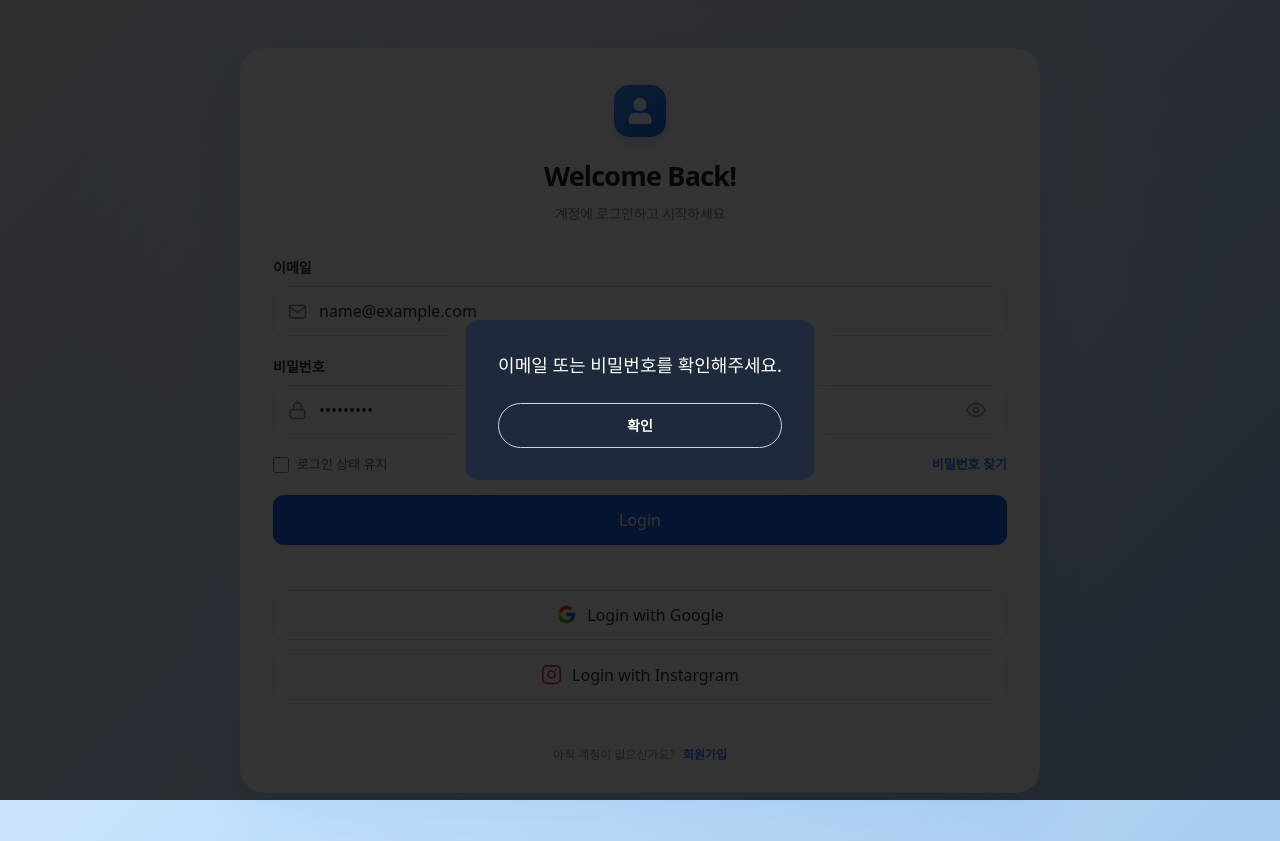
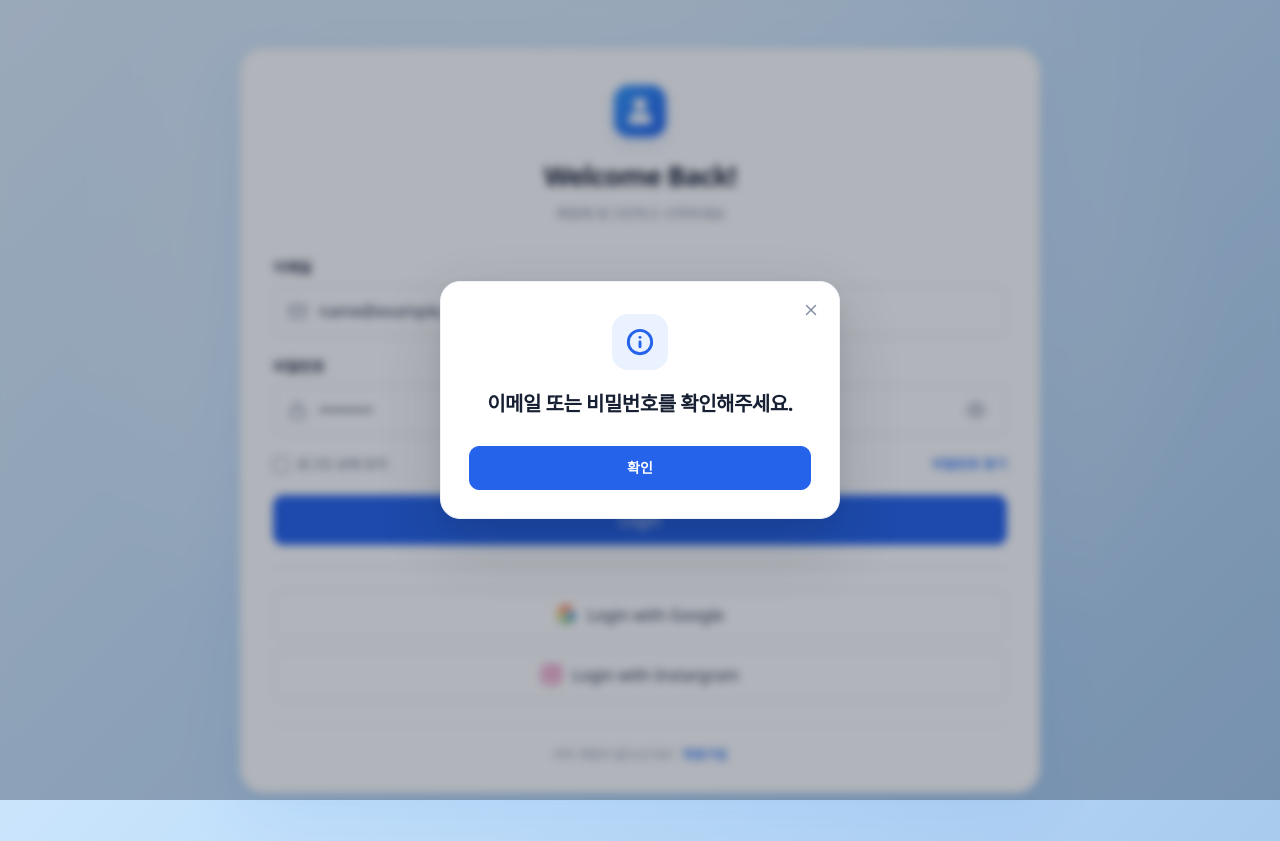
Before and after one commit to HKSEV/erp, a Next.js app in the folder erp-frontend/: page / in a window 1280 px wide. Both pictures are taken after typing "name@example.com", "Sample123" into the empty fields and a click on the button "Login". Built offline with nearby package versions, Linux system fonts and the light colour scheme; no server answers; a web font is replaced by a local one.

Commit message:
20261023_김승훈_알림창수정

```diff
--- a/erp-frontend/src/app/forgot/page.tsx
+++ b/erp-frontend/src/app/forgot/page.tsx
@@ -32,9 +32,9 @@ export default function ForgotPassword() {
     <S.MemberContainer>
       <S.MemberCard aria-labelledby="forgot-password-title">
         <S.MemberHeader>
-          <S.MemberLogoIcon aria-hidden="true">
+          <S.MemberIcon aria-hidden="true">
             <FiLock/>
-          </S.MemberLogoIcon>
+          </S.MemberIcon>
           <S.MemberTitle id="forgot-password-title">
             Forgot Your Password?
           </S.MemberTitle>
--- a/erp-frontend/src/app/page.tsx
+++ b/erp-frontend/src/app/page.tsx
@@ -55,9 +55,9 @@ export default function Home() {
     <S.MemberContainer>
       <S.MemberCard aria-labelledby="login-title">
         <S.MemberHeader>
-          <S.MemberLogoIcon aria-hidden="true">
+          <S.MemberIcon aria-hidden="true">
             <FaUser/>
-          </S.MemberLogoIcon>
+          </S.MemberIcon>
           <S.MemberTitle id="login-title">
             Welcome Back!
           </S.MemberTitle>
--- a/erp-frontend/src/app/register/page.tsx
+++ b/erp-frontend/src/app/register/page.tsx
@@ -139,9 +139,9 @@ export default function Member() {
       strategy="lazyOnload"/>
       <S.MemberCard aria-labelledby="register-title">
         <S.MemberHeader>
-          <S.MemberLogoIcon aria-hidden="true">
+          <S.MemberIcon aria-hidden="true">
             <FiUserPlus/>
-          </S.MemberLogoIcon>
+          </S.MemberIcon>
           <S.MemberTitle id="register-title">
             Create an Account!
           </S.MemberTitle>
--- a/erp-frontend/src/assets/css/Member.styles.ts
+++ b/erp-frontend/src/assets/css/Member.styles.ts
@@ -56,7 +56,7 @@ export const MemberHeader = styled.header`
   margin-bottom: 2rem;
   text-align: center;
 `;
-export const MemberLogoIcon = styled.div`
+export const MemberIcon = styled.div`
   ${C.FlexCenter}
   width: 3.25rem;
   height: 3.25rem;
@@ -303,7 +303,7 @@ export const MemberSearchButton = styled.button`
   ${C.ButtonBase}
   width: auto;
   padding-inline: 1rem;
-  color: #2563Eb;
+  color: #2563EB;
   border: 1px solid #3278F6;
   white-space: nowrap;
 
--- a/erp-frontend/src/assets/css/Modal.styles.ts
+++ b/erp-frontend/src/assets/css/Modal.styles.ts
@@ -12,31 +12,37 @@ const fadeOut = keyframes`
 const slideUp = keyframes`
   from {
     opacity: 0;
-    transform: translateY(1.25rem);
+    transform: translateY(8px) scale(0.98);
   }
 
   to {
     opacity: 1;
-    transform: translateY(0);
+    transform: translateY(0) scale(1);
   }
 `;
 const slideDown = keyframes`
   from {
     opacity: 1;
-    transform: translateY(0);
+    transform: translateY(0) scale(1);
   }
 
   to {
     opacity: 0;
-    transform: translateY(1.25rem);
+    transform: translateY(8px) scale(0.98);
   }
 `;
+
+export type AlertModalVariant =
+  | "info"
+  | "success"
+  | "error"
+  | "confirm";
 
 interface ModalProps {
   $isClosing?: boolean;
 };
 
-// 일정모달
+// layout
 export const ModalOverlay = styled.div<ModalProps>`
   position: fixed;
   top: 0;
@@ -46,7 +52,9 @@ export const ModalOverlay = styled.div<ModalProps>`
   height: 100%;
   z-index: 99999;
   ${C.FlexCenter}
-  animation: ${({$isClosing}) => ($isClosing ? fadeOut : fadeIn)} 0.3s ease-out forwards;
+  animation: ${({$isClosing}) => (
+    $isClosing ? fadeOut : fadeIn
+  )} 0.3s ease-out forwards;
 `;
 export const ModalContainer = styled.div`
   background-color: #FFF;
@@ -54,24 +62,6 @@ export const ModalContainer = styled.div`
   padding: 24px;
   border-radius: 8px;
   box-shadow: 0 4px 12px rgba(0, 0, 0, 0.15);
-`;
-export const ModalBox = styled.div<ModalProps>`
-  background-color: #1E293B;
-  padding: 2rem;
-  border-radius: 0.75rem;
-  min-width: 18.75rem;
-  max-width: 90%;
-  gap: 1.5rem;
-  ${C.FlexColumn}
-  ${C.BoxShadow}
-  animation: ${({$isClosing}) => ($isClosing ? slideDown : slideUp)} 0.3s ease-out forwards;
-`;
-export const ModalText = styled.p`
-  font-size: 1.125rem;
-  color: #FFF;
-  text-align: center;
-  margin: 0;
-  line-height: 1.5;
 `;
 export const ModalHeader = styled.div`
   display: flex;
@@ -85,25 +75,37 @@ export const ModalTitle = styled.h3`
   margin: 0;
 `;
 export const CloseButton = styled.button`
-  background-color: transparent;
-  border: none;
-  font-size: 2rem;
-  font-weight: 300;
-  line-height: 1;
+  ${C.FlexCenter}
+  width: 2rem;
+  height: 2rem;
+  padding: 0;
+  flex-shrink: 0;
+  color: #8590A5;
+  background: transparent;
+  border: 0;
+  border-radius: 0.5rem;
   cursor: pointer;
-  color: #666;
-  display: flex;
-  align-items: center;
-  justify-content: center;
-  transition: transform 0.2s ease, color 0.2s ease;
+
+  svg {
+    width: 1.125rem;
+    height: 1.125rem;
+  }
+
   &:hover {
-    color: #000;
-    transform: rotate(90deg);
+    color: #3278F6;
+    background: #F1F6FF;
+  }
+
+  &:focus-visible {
+    outline: 2px solid #3278F6;
+    outline-offset: 2px;
   }
 `;
 export const ModalBody = styled.div`
 
 `;
+
+// schedule
 export const FormGroup = styled.div`
   display: flex;
   flex-direction: column;
@@ -186,7 +188,6 @@ export const ScheduleDot = styled.div`
   border-radius: 50%;
   margin-top: 4px;
 `;
-
 // 커스텀 셀렉트 박스 컨테이너
 export const CustomSelectContainer = styled.div`
   position: relative;
@@ -241,3 +242,138 @@ export const SelectItem = styled.li<SelectItemProps>`
   font-weight: ${({$isSelected}) => ($isSelected ? "bold" : "normal")};
   &:hover { background-color: #F1F5F9; }
 `;
+
+// alert
+export const AlertBox = styled.dialog<ModalProps>`
+  width: calc(100% - 2rem);
+  max-width: 25rem;
+  max-height: calc(100dvh - 2rem);
+  min-width: 18.75rem;
+  margin: auto;
+  padding: 2rem 1.75rem 1.75rem;
+  color: #172033;
+  background-color: #FFF;
+  border: 1px solid #EEF2F7;
+  border-radius: 1.25rem;
+  outline: none;
+  box-shadow:
+    0 24px 64px rgba(15, 23, 42, 0.16),
+    0 8px 24px rgba(15, 23, 42, 0.06);
+  overflow-y: auto;
+  overscroll-behavior: contain;
+  font-family: inherit;
+  font-size: 1rem;
+  text-align: center;
+
+  &,
+  & * {
+    box-sizing: border-box;
+  }
+
+  button {
+    font-family: inherit;
+  }
+
+  &[open] {
+    animation: ${({$isClosing}) => (
+      $isClosing ? slideDown : slideUp
+    )} 0.18s ease-out both;
+  }
+
+  &::backdrop {
+    background: rgba(15, 23, 42, 0.32);
+    backdrop-filter: blur(4px);
+    -webkit-backdrop-filter: blur(4px);
+  }
+
+  @media (max-width: 480px) {
+    padding: 1.75rem 1.25rem 1.25rem;
+  }
+
+  @media (prefers-reduced-motion: reduce) {
+    &[open] {
+      animation: none;
+    }
+  }
+`;
+export const AlertText = styled.h2`
+  margin: 0;
+  color: #172033;
+  font-size: 1.25rem;
+  font-weight: 700;
+  line-height: 1.4;
+  letter-spacing: -0.5px;
+  overflow-wrap: anywhere;
+
+  @media (max-width: 480px) {
+    font-size: 1.125rem;
+  }
+`;
+export const AlertIcon = styled.div<{$variant: AlertModalVariant}>`
+  ${C.FlexCenter}
+  width: 3.5rem;
+  height: 3.5rem;
+  margin: 0 auto 1.25rem;
+  color: ${({$variant}) => (
+    $variant === "error" ? "#DC2626" : "#2563EB"
+  )};
+
+  background-color: ${({$variant}) => (
+    $variant === "error" ? "#FEF2F2" : "#EAF2FF"
+  )};
+  border-radius: 1rem;
+
+  svg {
+    width: 1.75rem;
+    height: 1.75rem;
+    stroke-width: 2.5;
+  }
+`;
+export const AlertDescription = styled.p`
+  margin: 0.5rem 0 0;
+  color: #7B8498;
+  font-size: 0.875rem;
+  line-height: 1.6;
+  letter-spacing: -0.3px;
+  white-space: pre-line;
+  overflow-wrap: anywhere;
+`;
+export const AlertButtonWrapper = styled.div<{$double: boolean}>`
+  margin-top: 1.75rem;
+  display: grid;
+  grid-template-columns: ${({$double}) => (
+    $double ? "repeat(2, minmax(0, 1fr))" : "minmax(0, 1fr)"
+  )};
+  gap: 0.75rem;
+`;
+export const AlertButton = styled.button<{$isCancel?: boolean}>`
+  ${C.ButtonBase}
+  color: ${({$isCancel}) => ($isCancel ? "#536078" : "#FFF")};
+  background-color: ${({$isCancel}) => (
+    $isCancel ? "#F8FAFC" : "#2563EB"
+  )};
+  border: 1px solid ${({$isCancel}) => (
+    $isCancel ? "#DCE1EB" : "#2563EB"
+  )};
+  min-height: 2.75rem;
+  padding: 0.625rem 1rem;
+  gap: 0.5rem;
+
+  &:not(:disabled):hover {
+    background-color: ${({$isCancel}) => (
+      $isCancel ? "#EEF2F7" : "#1D4ED8"
+    )};
+    border-color: ${({$isCancel}) => (
+      $isCancel ? "#CBD5E1" : "#1D4ED8"
+    )};
+    box-shadow: ${({$isCancel}) => (
+      $isCancel ? "none" : "0 4px 12px rgba(37, 99, 235, 0.16)"
+    )};
+  }
+
+  &:not(:disabled):active {
+    background-color:  ${({$isCancel}) => (
+      $isCancel ? "#E2E8F0" : "#1E40AF"
+    )};
+  }
+`;
--- a/erp-frontend/src/components/modal/AlertModal.tsx
+++ b/erp-frontend/src/components/modal/AlertModal.tsx
@@ -1,9 +1,23 @@
 "use client";
 
-import { useState, useEffect } from "react";
+import { useEffect, useId, useRef } from "react";
+import {
+  FiCheck,
+  FiInfo,
+  FiAlertCircle,
+  FiLogOut,
+  FiX,
+} from "react-icons/fi";
 import * as S from "@/assets/css/Style.styles";
 
-interface AlertModalProps {
+export interface AlertModalOptions {
+  variant?: S.AlertModalVariant;
+  description?: string;
+  confirmText?: string;
+  cancelText?: string;
+};
+
+interface AlertModalProps extends AlertModalOptions {
   isOpen: boolean;
   isOn: boolean;
   message: string;
@@ -12,45 +26,106 @@ interface AlertModalProps {
 };
 
 export default function AlertModal(
-  {isOpen, isOn, message, onClose, onConfirm}: AlertModalProps
+  {
+    isOpen,
+    isOn,
+    message,
+    onClose,
+    onConfirm,
+    variant,
+    description,
+    confirmText = "확인",
+    cancelText = "취소",
+  }: AlertModalProps
 ) {
-  const [isClosing, setIsClosing] = useState(false);
+  const dialogRef = useRef<HTMLDialogElement>(null);
+  const confirmRef = useRef<HTMLButtonElement>(null);
+  const cancelRef = useRef<HTMLButtonElement>(null);
+
+  const id = useId();
+  const resolvedVariant = variant ?? (isOn ? "confirm" : "info");
+  const Icon = {
+    success: FiCheck,
+    info: FiInfo,
+    error: FiAlertCircle,
+    confirm: FiLogOut,
+  } [resolvedVariant];
 
   useEffect(() => {
-    if (isOpen)
-      setIsClosing(false);
-  }, [isOpen]);
+    const dialog = dialogRef.current;
+    if (!isOpen || !dialog)
+      return;
+    if (!dialog.open)
+      dialog.showModal();
 
-  const handleClose = () => {
-    setIsClosing(true);
+    const previousOverflow = document.body.style.overflow;
+    document.body.style.overflow = "hidden";
+
+    const initialButton = isOn
+      ? cancelRef.current
+      : confirmRef.current;
+    initialButton?.focus();
+
+    return () => {
+      if (dialog.open)
+        dialog.close();
+      document.body.style.overflow = previousOverflow;
+    };
+  }, [isOpen, isOn, message]);
+
+  const handleConfirm = () => {
+    // 기존과 동일하게 닫은 뒤 콜백 실행
     onClose();
+    onConfirm?.();
   };
 
-  if (!isOpen)
-    return null;
+  return (
+    <S.AlertBox
+    ref={dialogRef}
+    role="alertdialog"
+    aria-labelledby={`${id}-title`}
+    aria-describedby={description ? `${id}-description` : undefined}
+    onCancel={(e) => {
+      e.preventDefault();
+      onClose();
+    }}>
+      <S.CloseButton
+      style={{position:"absolute", top:"0.75rem", right:"0.75rem"}}
+      type="button"
+      aria-label="모달 닫기"
+      onClick={onClose}>
+        <FiX aria-hidden="true"/>
+      </S.CloseButton>
 
-  return (
-    <S.ModalOverlay $isClosing={isClosing}>
-      <S.ModalBox $isClosing={isClosing}>
-        <S.ModalText>{message}</S.ModalText>
+      <S.AlertIcon
+      $variant={resolvedVariant}
+      aria-hidden="true">
+        <Icon/>
+      </S.AlertIcon>
+
+      <S.AlertText id={`${id}-title`}>{message}</S.AlertText>
+
+      {description && (
+        <S.AlertDescription id={`${id}-description`}>
+          {description}
+        </S.AlertDescription>
+      )}
+      <S.AlertButtonWrapper $double={isOn}>
         {isOn && (
-          <S.Button
-          $variant="danger"
-          $size="medium"
-          onClick={handleClose}>
-            취소
-          </S.Button>
+          <S.AlertButton $isCancel
+          ref={cancelRef}
+          type="button"
+          onClick={onClose}>
+            {cancelText}
+          </S.AlertButton>
         )}
-        <S.Button
-        $variant="white"
-        $size="medium"
-        onClick={onConfirm ? () => {
-          handleClose();
-          onConfirm();
-        } : handleClose}>
-          확인
-        </S.Button>
-      </S.ModalBox>
-    </S.ModalOverlay>
+        <S.AlertButton
+        ref={confirmRef}
+        type="button"
+        onClick={handleConfirm}>
+          {confirmText}
+        </S.AlertButton>
+      </S.AlertButtonWrapper>
+    </S.AlertBox>
   );
 };
--- a/erp-frontend/src/components/modal/ModalLayout.tsx
+++ b/erp-frontend/src/components/modal/ModalLayout.tsx
@@ -1,6 +1,7 @@
 "use client";
 
 import React from "react";
+import { FiX } from "react-icons/fi";
 import * as S from "@/assets/css/Style.styles";
 
 interface ModalLayoutProps {
@@ -21,7 +22,9 @@ export default function ModalLayout(
       <S.ModalContainer onClick={(e) => e.stopPropagation()}>
         <S.ModalHeader>
           <S.ModalTitle>{title}</S.ModalTitle>
-          <S.CloseButton onClick={onClose}>×</S.CloseButton>
+          <S.CloseButton onClick={onClose}>
+            <FiX aria-hidden="true"/>
+          </S.CloseButton>
         </S.ModalHeader>
         <S.ModalBody>
           {children}
```
